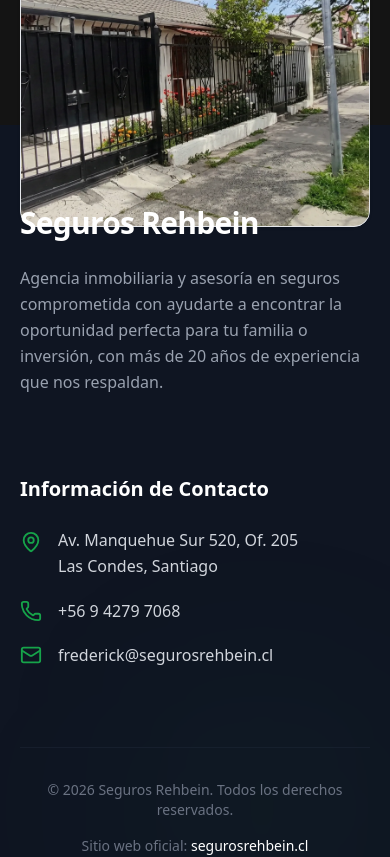
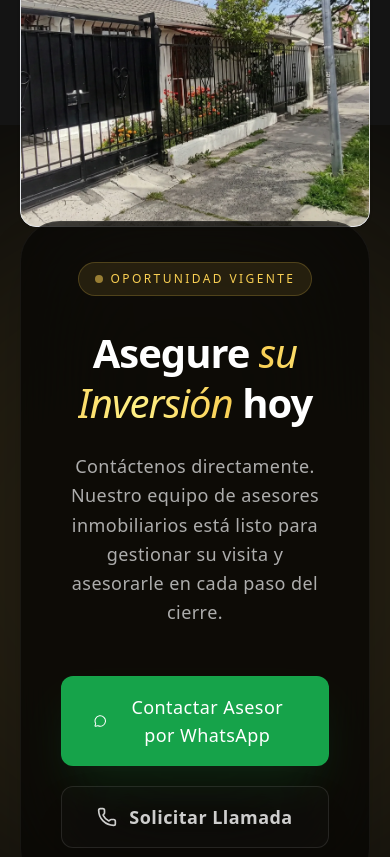
Before and after one commit to jaimerehbein/casaensanmiguel.segurosrehbein, a Next.js app: page / in a window 390 px wide. Shown: the part 7460-8317 px from the top of the page. Built offline with nearby package versions, Linux system fonts and the light colour scheme; a web font is replaced by a local one.

Commit message:
feat: add high-conversion premium CTA banner above footer

```diff
--- a/src/app/page.tsx
+++ b/src/app/page.tsx
@@ -2,6 +2,7 @@
 import { FeaturesGrid } from "@/components/organisms/FeaturesGrid";
 import { Gallery } from "@/components/organisms/Gallery";
 import { Neighborhood } from "@/components/organisms/Neighborhood";
+import { CtaBanner } from "@/components/organisms/CtaBanner";
 import { FloatingWhatsApp } from "@/components/organisms/FloatingWhatsApp";
 import { Footer } from "@/components/organisms/Footer";
 
@@ -12,6 +13,7 @@
       <FeaturesGrid />
       <Gallery />
       <Neighborhood />
+      <CtaBanner />
       <Footer />
       <FloatingWhatsApp />
     </main>
--- /dev/null
+++ b/src/components/organisms/CtaBanner.tsx
@@ -0,0 +1,61 @@
+"use client";
+
+import React from 'react';
+import { ArrowRight, Phone, MessageCircle } from 'lucide-react';
+import { Button } from '../atoms/Button';
+
+export const CtaBanner = () => {
+    const handleCTA = () => {
+        window.open(`https://wa.me/56942797068?text=Hola,%20me%20interesa%20iniciar%20el%20proceso%20de%20compra%20de%20la%20casa%20en%20Llico%20650.`, '_blank');
+    };
+
+    return (
+        <section className="relative py-24 md:py-32 bg-brand-primary overflow-hidden">
+            {/* Cinematic ambient glow */}
+            <div className="absolute top-1/2 left-1/2 -translate-x-1/2 -translate-y-1/2 w-[800px] h-[800px] bg-brand-gold/10 rounded-full blur-[120px] pointer-events-none"></div>
+
+            <div className="container mx-auto px-5 sm:px-8 max-w-5xl relative z-10">
+                <div className="glass-dark border border-brand-gold/20 rounded-[2.5rem] p-10 md:p-16 lg:p-20 text-center shadow-[0_0_80px_rgba(212,175,55,0.1)] relative overflow-hidden group">
+
+                    {/* Hover light effect */}
+                    <div className="absolute inset-0 bg-gradient-to-b from-brand-gold/5 to-transparent opacity-0 group-hover:opacity-100 transition-opacity duration-700 pointer-events-none"></div>
+
+                    <span className="inline-flex items-center gap-2 px-4 py-2 rounded-full bg-brand-gold/10 text-brand-gold mb-8 text-xs sm:text-sm tracking-[0.2em] font-medium uppercase border border-brand-gold/20">
+                        <span className="w-2 h-2 rounded-full bg-brand-gold animate-pulse"></span>
+                        Oportunidad Vigente
+                    </span>
+
+                    <h2 className="font-serif text-[2.5rem] leading-tight md:text-5xl lg:text-7xl font-bold text-white mb-6 tracking-tight">
+                        Asegure <span className="gradient-gold font-light italic">su Inversión</span> hoy
+                    </h2>
+
+                    <p className="text-lg md:text-xl text-brand-secondary/90 max-w-2xl mx-auto mb-12 font-light tracking-wide leading-relaxed">
+                        Contáctenos directamente. Nuestro equipo de asesores inmobiliarios está listo para gestionar su visita y asesorarle en cada paso del cierre.
+                    </p>
+
+                    <div className="flex flex-col sm:flex-row gap-5 justify-center items-stretch sm:items-center">
+                        <Button
+                            size="lg"
+                            variant="whatsapp"
+                            onClick={handleCTA}
+                            className="w-full sm:w-auto font-medium tracking-wide gap-3 shadow-2xl shadow-brand-accent/20 rounded-xl"
+                        >
+                            <MessageCircle size={20} />
+                            Contactar Asesor por WhatsApp
+                        </Button>
+
+                        <Button
+                            size="lg"
+                            variant="outline"
+                            className="w-full sm:w-auto text-white/80 hover:text-brand-gold hover:border-brand-gold/50 rounded-xl gap-3"
+                            onClick={() => window.location.href = 'mailto:frederick@segurosrehbein.cl'}
+                        >
+                            <Phone size={20} />
+                            Solicitar Llamada
+                        </Button>
+                    </div>
+                </div>
+            </div>
+        </section>
+    );
+};
```
